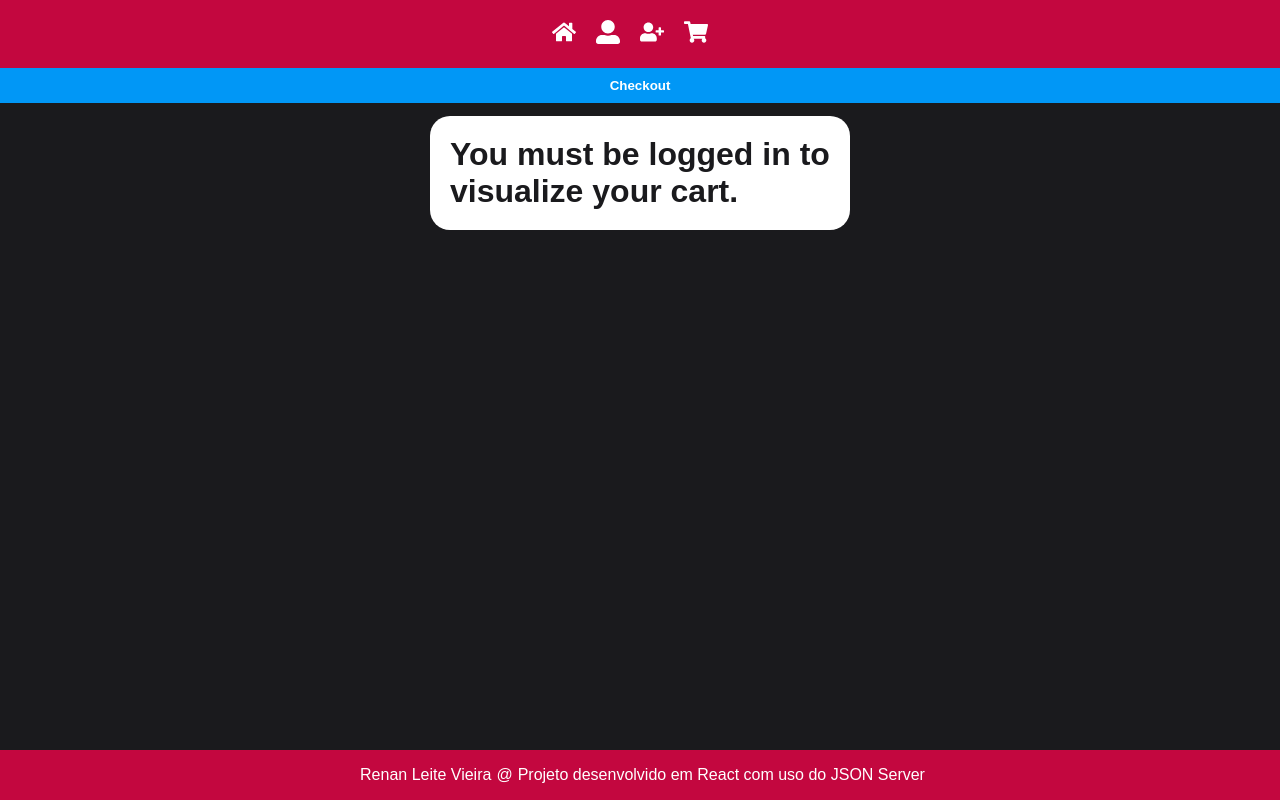
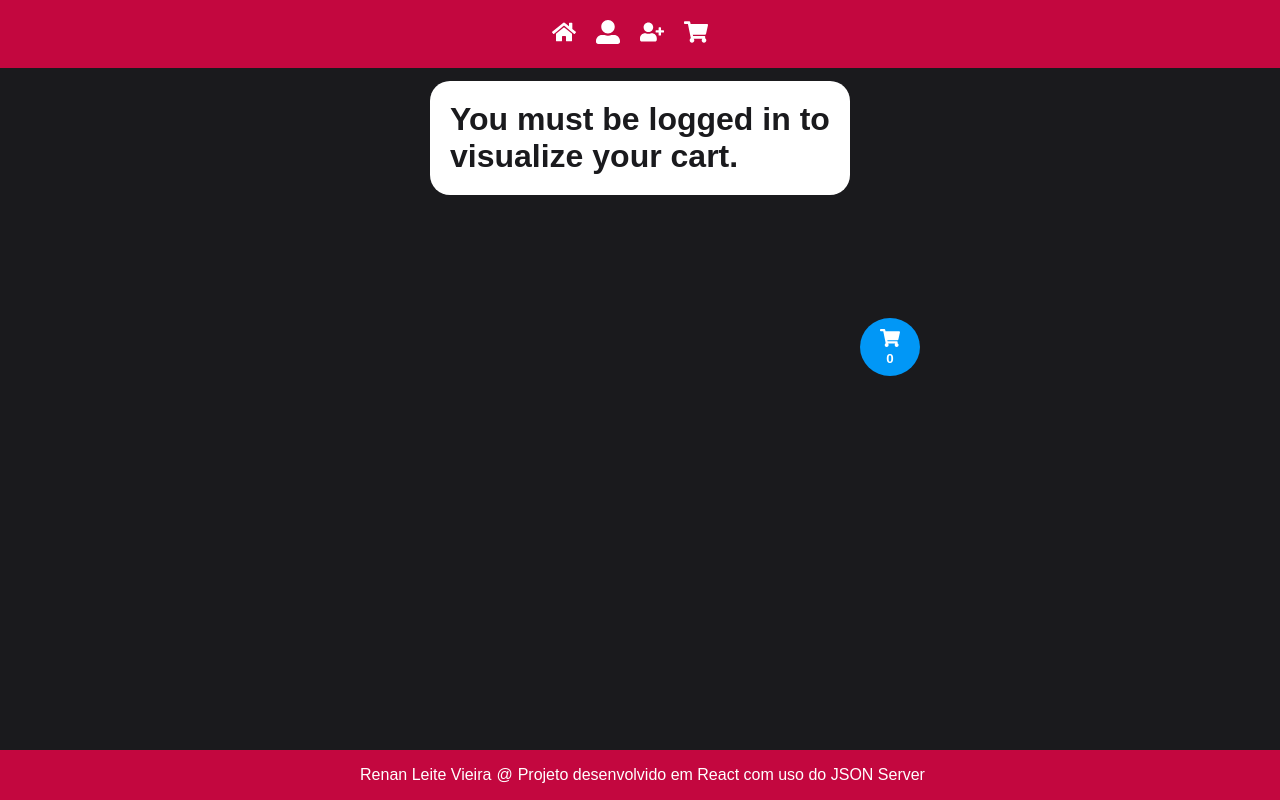
Before and after one commit to renanleitev/Ecommerce-React, a React (Create React App) app: page /shopping in a window 1280 px wide. Built offline with nearby package versions, Linux system fonts and the light colour scheme.

Commit message:
fix: css code on shopping page

```diff
--- a/src/pages/Shopping/index.js
+++ b/src/pages/Shopping/index.js
@@ -1,4 +1,5 @@
-import React, { useCallback, useState } from 'react';
+import React, { useCallback, useMemo, useState } from 'react';
+import {FaShoppingCart} from 'react-icons/fa';
 import { useSelector, useDispatch } from 'react-redux';
 import * as actions from '../../store/modules/products/actions';
 import {
@@ -15,6 +16,13 @@ export default function Shopping(){
     const isLoggedIn = useSelector(state => state.login.isLoggedIn);
     const [quantity, setQuantity] = useState(0);
     const dispatch = useDispatch();
+    useMemo(() => {
+        let quantity = 0;
+        cart.forEach(element => {
+            quantity += element.quantity;
+        });
+        setQuantity(quantity);
+    }, [cart]);
     const handleCheckout = useCallback(() => {
         let total = 0;
         cart.forEach(element => {
@@ -35,7 +43,7 @@ export default function Shopping(){
     }, [dispatch]);
     return (
         <CartContainer>
-            <CheckoutContainer onClick={handleCheckout}>Checkout</CheckoutContainer>
+            <CheckoutContainer onClick={handleCheckout}><FaShoppingCart size={20}/> {quantity}</CheckoutContainer>
             {isLoggedIn ? (
                 cart.map(item => (
                     <ItemContainer key={item.id}>
--- a/src/pages/Shopping/styled.js
+++ b/src/pages/Shopping/styled.js
@@ -57,6 +57,13 @@ export const ShoppingContainer = styled.div`
 export const CheckoutContainer = styled.button`
     background-color: ${colors.infoColor};
     border-radius: 0;
+    border-radius: 50%;
+    width: 60px;
+    position: fixed;
+    align-self: center;
+    margin-left: 500px;
+    margin-top: 250px;
+    z-index: 2;
     :hover{
         background-color: ${colors.sucessColor};
     }
--- a/src/store/modules/products/reducer.js
+++ b/src/store/modules/products/reducer.js
@@ -49,11 +49,7 @@ export default function productsReducer (state = initialState, action) {
         case types.DECREMENT_QUANTITY: {
             const newState = { ...state };
             const item = newState.cart.find((item) => item.id === action.payload);
-            if (item.quantity === 1) {
-              item.quantity = 1;
-            } else {
-              item.quantity--;
-            }
+            if (item.quantity > 1) item.quantity--;
             item.totalPrice = Number.parseFloat(Number.parseFloat(item.price * item.quantity).toFixed(2));
             return newState;
         }
```
